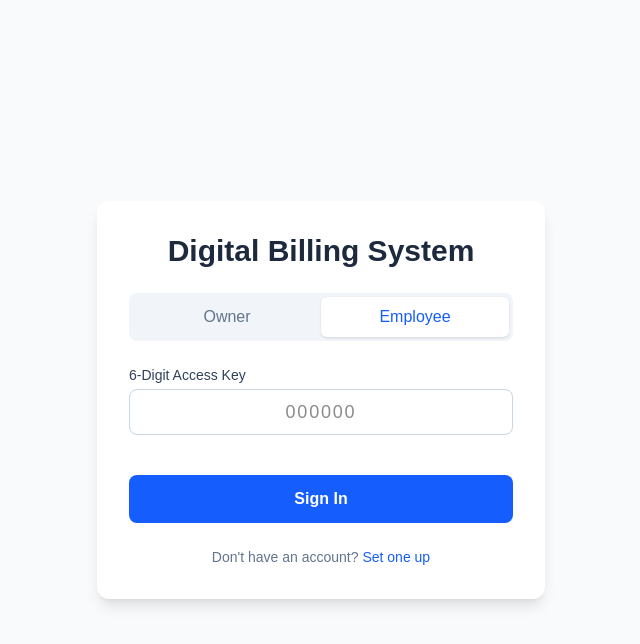
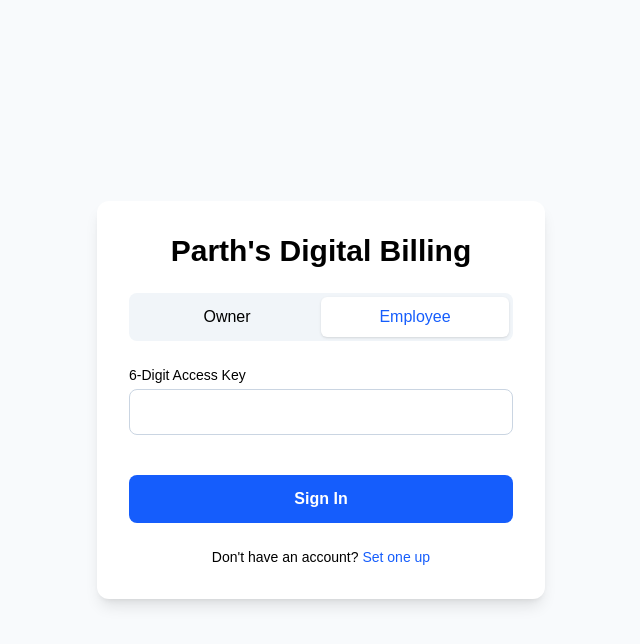
Before and after one commit to ParthKarale/digital_billing_frontend, a Next.js app: page /login in a window 1280 px wide. Both pictures are taken after a click on the button "Employee". Shown: the top 644 px of the page, without its empty margins (319-959 px from the left). Built offline with nearby package versions, Linux system fonts and the light colour scheme.

Commit message:
Removed placeholders and set font color to black

```diff
--- a/app/login/page.tsx
+++ b/app/login/page.tsx
@@ -46,8 +46,9 @@ export default function LoginPage() {
   return (
     <div className="min-h-screen flex items-center justify-center bg-slate-50 py-12 px-4">
       <div className="max-w-md w-full bg-white rounded-xl shadow-lg p-8">
-        <h2 className="text-3xl font-bold text-center text-slate-800 mb-6">
-          Digital Billing System
+        {/* Updated the Title to your brand! */}
+        <h2 className="text-3xl font-bold text-center text-black mb-6">
+          Parth's Digital Billing
         </h2>
 
         {/* Role Selection Tabs */}
@@ -55,7 +56,7 @@ export default function LoginPage() {
           <button
             onClick={() => setRole("owner")}
             className={`flex-1 py-2 rounded-md font-medium transition-colors ${
-              role === "owner" ? "bg-white shadow text-blue-600" : "text-slate-500 hover:text-slate-700"
+              role === "owner" ? "bg-white shadow text-blue-600" : "text-black hover:text-gray-700"
             }`}
           >
             Owner
@@ -63,7 +64,7 @@ export default function LoginPage() {
           <button
             onClick={() => setRole("employee")}
             className={`flex-1 py-2 rounded-md font-medium transition-colors ${
-              role === "employee" ? "bg-white shadow text-blue-600" : "text-slate-500 hover:text-slate-700"
+              role === "employee" ? "bg-white shadow text-blue-600" : "text-black hover:text-gray-700"
             }`}
           >
             Employee
@@ -78,26 +79,26 @@ export default function LoginPage() {
               {!isExisting && (
                 <>
                   <div>
-                    <label className="block text-sm font-medium text-slate-700">Company Name</label>
-                    <input type="text" required value={companyName} onChange={(e) => setCompanyName(e.target.value)} className="mt-1 w-full px-4 py-2 border border-slate-300 rounded-lg focus:ring-2 focus:ring-blue-500 focus:border-blue-500" placeholder="Acme Corp" />
+                    <label className="block text-sm font-medium text-black">Company Name</label>
+                    <input type="text" required value={companyName} onChange={(e) => setCompanyName(e.target.value)} className="mt-1 w-full px-4 py-2 border border-slate-300 rounded-lg focus:ring-2 focus:ring-blue-500 focus:border-blue-500 text-black" />
                   </div>
                   <div>
-                    <label className="block text-sm font-medium text-slate-700">Company Phone</label>
-                    <input type="tel" required value={companyPhone} onChange={(e) => setCompanyPhone(e.target.value)} className="mt-1 w-full px-4 py-2 border border-slate-300 rounded-lg focus:ring-2 focus:ring-blue-500 focus:border-blue-500" placeholder="+91 9876543210" />
+                    <label className="block text-sm font-medium text-black">Company Phone</label>
+                    <input type="tel" required value={companyPhone} onChange={(e) => setCompanyPhone(e.target.value)} className="mt-1 w-full px-4 py-2 border border-slate-300 rounded-lg focus:ring-2 focus:ring-blue-500 focus:border-blue-500 text-black" />
                   </div>
                   <div>
-                    <label className="block text-sm font-medium text-slate-700">Company Address</label>
-                    <textarea required value={companyAddress} onChange={(e) => setCompanyAddress(e.target.value)} className="mt-1 w-full px-4 py-2 border border-slate-300 rounded-lg focus:ring-2 focus:ring-blue-500 focus:border-blue-500" placeholder="123 Business Park..." rows={2} />
+                    <label className="block text-sm font-medium text-black">Company Address</label>
+                    <textarea required value={companyAddress} onChange={(e) => setCompanyAddress(e.target.value)} className="mt-1 w-full px-4 py-2 border border-slate-300 rounded-lg focus:ring-2 focus:ring-blue-500 focus:border-blue-500 text-black" rows={2} />
                   </div>
                 </>
               )}
               <div>
-                <label className="block text-sm font-medium text-slate-700">Email</label>
-                <input type="email" required value={email} onChange={(e) => setEmail(e.target.value)} className="mt-1 w-full px-4 py-2 border border-slate-300 rounded-lg focus:ring-2 focus:ring-blue-500 focus:border-blue-500" />
+                <label className="block text-sm font-medium text-black">Email</label>
+                <input type="email" required value={email} onChange={(e) => setEmail(e.target.value)} className="mt-1 w-full px-4 py-2 border border-slate-300 rounded-lg focus:ring-2 focus:ring-blue-500 focus:border-blue-500 text-black" />
               </div>
               <div>
-                <label className="block text-sm font-medium text-slate-700">Password</label>
-                <input type="password" required value={password} onChange={(e) => setPassword(e.target.value)} className="mt-1 w-full px-4 py-2 border border-slate-300 rounded-lg focus:ring-2 focus:ring-blue-500 focus:border-blue-500" />
+                <label className="block text-sm font-medium text-black">Password</label>
+                <input type="password" required value={password} onChange={(e) => setPassword(e.target.value)} className="mt-1 w-full px-4 py-2 border border-slate-300 rounded-lg focus:ring-2 focus:ring-blue-500 focus:border-blue-500 text-black" />
               </div>
             </>
           )}
@@ -108,18 +109,18 @@ export default function LoginPage() {
               {!isExisting && (
                 <>
                   <div>
-                    <label className="block text-sm font-medium text-slate-700">Company Name</label>
-                    <input type="text" required value={companyName} onChange={(e) => setCompanyName(e.target.value)} className="mt-1 w-full px-4 py-2 border border-slate-300 rounded-lg focus:ring-2 focus:ring-blue-500 focus:border-blue-500" placeholder="Where do you work?" />
+                    <label className="block text-sm font-medium text-black">Company Name</label>
+                    <input type="text" required value={companyName} onChange={(e) => setCompanyName(e.target.value)} className="mt-1 w-full px-4 py-2 border border-slate-300 rounded-lg focus:ring-2 focus:ring-blue-500 focus:border-blue-500 text-black" />
                   </div>
                   <div>
-                    <label className="block text-sm font-medium text-slate-700">Your Full Name</label>
-                    <input type="text" required value={employeeName} onChange={(e) => setEmployeeName(e.target.value)} className="mt-1 w-full px-4 py-2 border border-slate-300 rounded-lg focus:ring-2 focus:ring-blue-500 focus:border-blue-500" placeholder="Enter your name" />
+                    <label className="block text-sm font-medium text-black">Your Full Name</label>
+                    <input type="text" required value={employeeName} onChange={(e) => setEmployeeName(e.target.value)} className="mt-1 w-full px-4 py-2 border border-slate-300 rounded-lg focus:ring-2 focus:ring-blue-500 focus:border-blue-500 text-black" />
                   </div>
                 </>
               )}
               <div>
-                <label className="block text-sm font-medium text-slate-700">6-Digit Access Key</label>
-                <input type="text" required maxLength={6} value={employeeKey} onChange={(e) => setEmployeeKey(e.target.value.replace(/\D/g, ""))} className="mt-1 w-full px-4 py-2 border border-slate-300 rounded-lg focus:ring-2 focus:ring-blue-500 focus:border-blue-500 text-center tracking-widest text-lg" placeholder="000000" />
+                <label className="block text-sm font-medium text-black">6-Digit Access Key</label>
+                <input type="text" required maxLength={6} value={employeeKey} onChange={(e) => setEmployeeKey(e.target.value.replace(/\D/g, ""))} className="mt-1 w-full px-4 py-2 border border-slate-300 rounded-lg focus:ring-2 focus:ring-blue-500 focus:border-blue-500 text-black text-center tracking-widest text-lg" />
               </div>
             </>
           )}
@@ -129,7 +130,7 @@ export default function LoginPage() {
           </button>
         </form>
 
-        <p className="mt-6 text-center text-sm text-slate-500">
+        <p className="mt-6 text-center text-sm text-black">
           {isExisting ? "Don't have an account? " : "Already have an account? "}
           <button onClick={() => setIsExisting(!isExisting)} className="text-blue-600 hover:underline font-medium">
             {isExisting ? "Set one up" : "Sign in here"}
```
